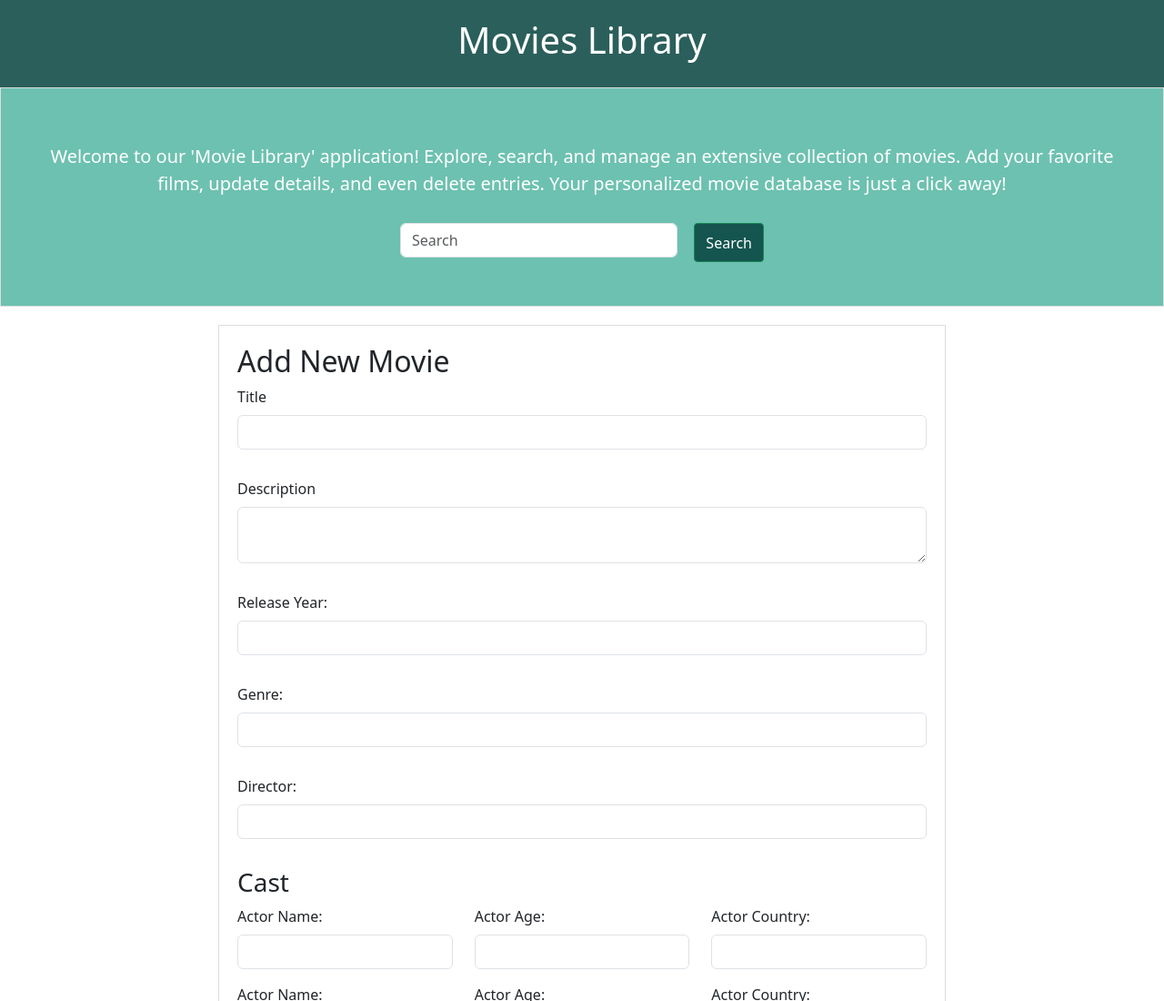
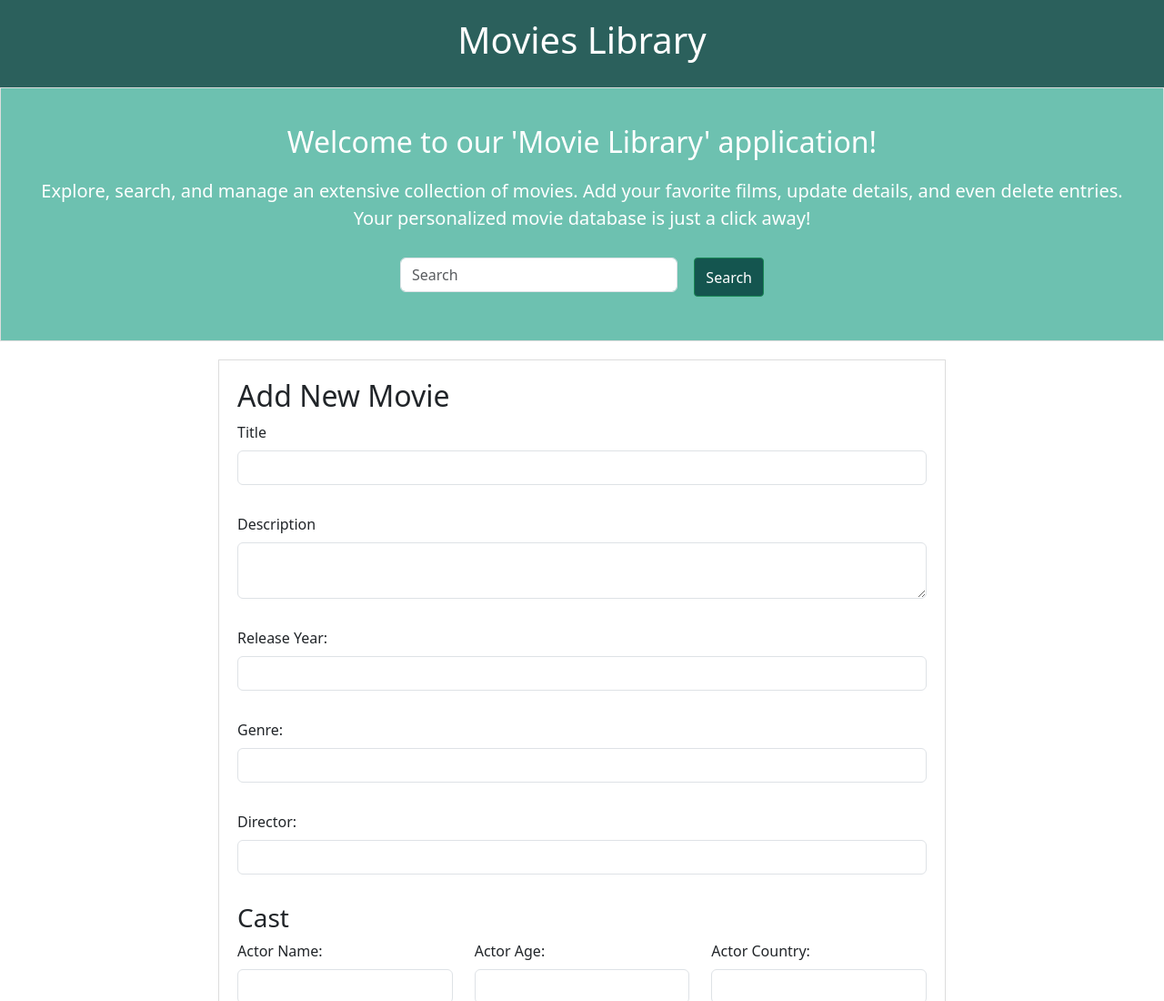
Before and after one commit to hasanBafuleh/Movies-Library, a website: page Front-End/index.html in a window 1280 px wide. Shown: the top 1100 px of the page at 91% size. Drawn offline with nearby package versions, Linux system fonts and the light colour scheme; no server answers.

Commit message:
Update the Welcoming text

```diff
--- a/Front-End/index.html
+++ b/Front-End/index.html
@@ -17,12 +17,12 @@
     </header>
 
     <section id="welcome-section">
-      <p>
-        Welcome to our 'Movie Library' application! Explore, search, and manage
-        an extensive collection of movies. Add your favorite films, update
-        details, and even delete entries. Your personalized movie database is
-        just a click away!
-      </p>
+      <article>
+        <h2>Welcome to our 'Movie Library' application!</h2>
+        <p>
+          Explore, search, and manage an extensive collection of movies. Add your favorite films, update details, and even delete entries. Your personalized movie database is just a click away!
+        </p>
+      </article>
       <nav class="navbar bg-body-tertiary">
         <div class="container-fluid">
           <form class="d-flex" role="search">
--- a/Front-End/styles.css
+++ b/Front-End/styles.css
@@ -5,7 +5,7 @@ body {
 }
 
 header {
-  background-color: rgba(4, 66, 61, 0.843);
+  background-color: rgba(4, 67, 62, 0.843);
   color: #fff;
   padding: 20px;
   text-align: center;
```
